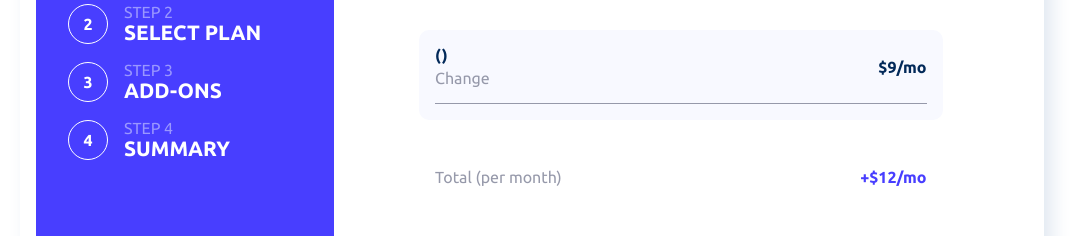
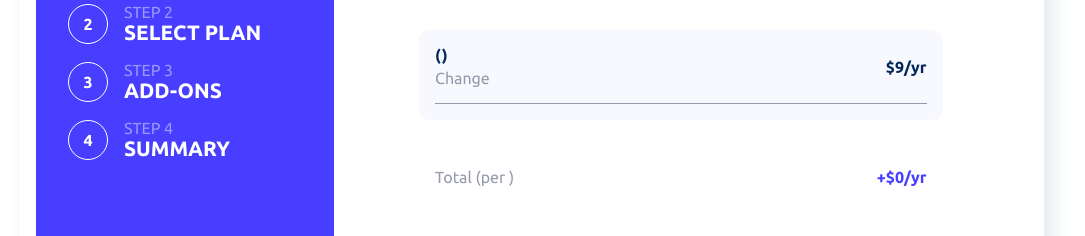
Before and after one commit to Pe-KaY/multi-step-form, an Angular app: page /summary in a window 1280 px wide. Shown: the part 183-419 px from the top of the page, without its empty margins (108-1193 px from the left). Built offline with nearby package versions, Linux system fonts and the light colour scheme.

Commit message:
dynamic rendering of final review page

```diff
--- a/src/app/summary/summary.component.html
+++ b/src/app/summary/summary.component.html
@@ -17,7 +17,7 @@
                     <div>
                         <p>
                             {{
-                                this.finalDataReview.selectedPlan
+                                finalDataReview.selectedPlan
                             }} ({{
                                     finalDataReview.billingPeriod
                                 }}) <!-- interpolate this -->
@@ -26,7 +26,11 @@
                     </div>
 
                     <!-- charges -->
-                    <p>$9/mo</p> <!-- interpolate this -->
+                     @if (finalDataReview.billingPeriod === 'monthly') {
+                         <p>${{selectedPlanPrice}}/mo</p> <!-- interpolate this -->
+                    } @else {
+                        <p>${{selectedPlanPrice}}/yr</p> <!-- interpolate this -->
+                     }
 
                 </div>
                 <!-- selected addons -->
@@ -34,28 +38,25 @@
                     <div class="online_service">
                         <!-- online service -->
                         <p> {{ selectedAddons.name}} </p> <!-- interpolate this -->
-                        <p> +${{selectedAddons.price.monthly}}/mo </p> <!-- interpolate this -->
+                        @if (finalDataReview.billingPeriod === 'monthly') {
+                            <p> +${{selectedAddons.price.monthly}}/mo </p> <!-- interpolate this -->
+                        } @else {
+                            <p> +${{selectedAddons.price.yearly}}/yr </p> <!-- interpolate this -->
+                        }
                     </div>
                 }
 
-                <!-- <div class="online_service">
-                    <!-- online service --
-                    <p>Online service</p> <!-- interpolate this --
-                    <p>+$1/mo</p> <!-- interpolate this --
-                </div>
-
-                <div class="larger_storage">
-                    <!-- large storage --
-                    <p>Larger storage</p> <!-- interpolate this --
-                    <p>+$2/mo</p> <!-- interpolate this --
-                </div> -->
 
             </section>
 
             <!-- total charges -->
             <section class="total">
-                <p>Total (per month)</p> <!-- interpolate this -->
-                <p>+$12/mo</p>    <!-- interpolate this -->
+                <p>Total (per {{finalDataReview.billingPeriod}})</p> <!-- interpolate this -->
+                @if (finalDataReview.billingPeriod === 'monthly') {
+                    <p>+${{totalPrice}}/mo</p>    <!-- interpolate this -->
+                } @else {
+                    <p>+${{totalPrice}}/yr</p>    <!-- interpolate this -->
+                }
             </section>
 
         </section>
--- a/src/app/summary/summary.component.ts
+++ b/src/app/summary/summary.component.ts
@@ -15,6 +15,8 @@ export class SummaryComponent implements OnInit{
 
   isConfirmed: boolean = false;
   finalDataReview: FormData = {};
+  selectedPlanPrice:number = 9;
+  totalPrice:number = 0;
 
   constructor(
     private router: Router,
@@ -23,16 +25,25 @@ export class SummaryComponent implements OnInit{
 
   ngOnInit(): void {
     this.isConfirmed;
-    const something = {
-      name: 'kofi',
-      email: 'ko@gmail.com',
-      phone: '02332323223',
-      selectectedPlan: 'arcade',
-      billingPeriod: 'monthly',
-    }
-    // this.formService.updateFormData(something);
+
     this.finalDataReview = this.formService.getFormData();
-    console.log('received data: ', this.finalDataReview.addons);
+    // console.log('received data: ', this.finalDataReview.addons);
+
+    // get the prices and calculate the total sum
+    if (!this.finalDataReview.addons) return;
+    const sum = this.finalDataReview.addons?.reduce((cum, addon) => {
+      if (this.finalDataReview.billingPeriod === 'yearly') {
+        return addon.price.yearly + cum;
+      };
+      return addon.price.monthly + cum;
+    }, this.selectedPlanPrice)
+
+    this.totalPrice = sum;
+
+  }
+
+  calculateTotal (price : number) {
+
   }
 
   routeToPlan () {
```
